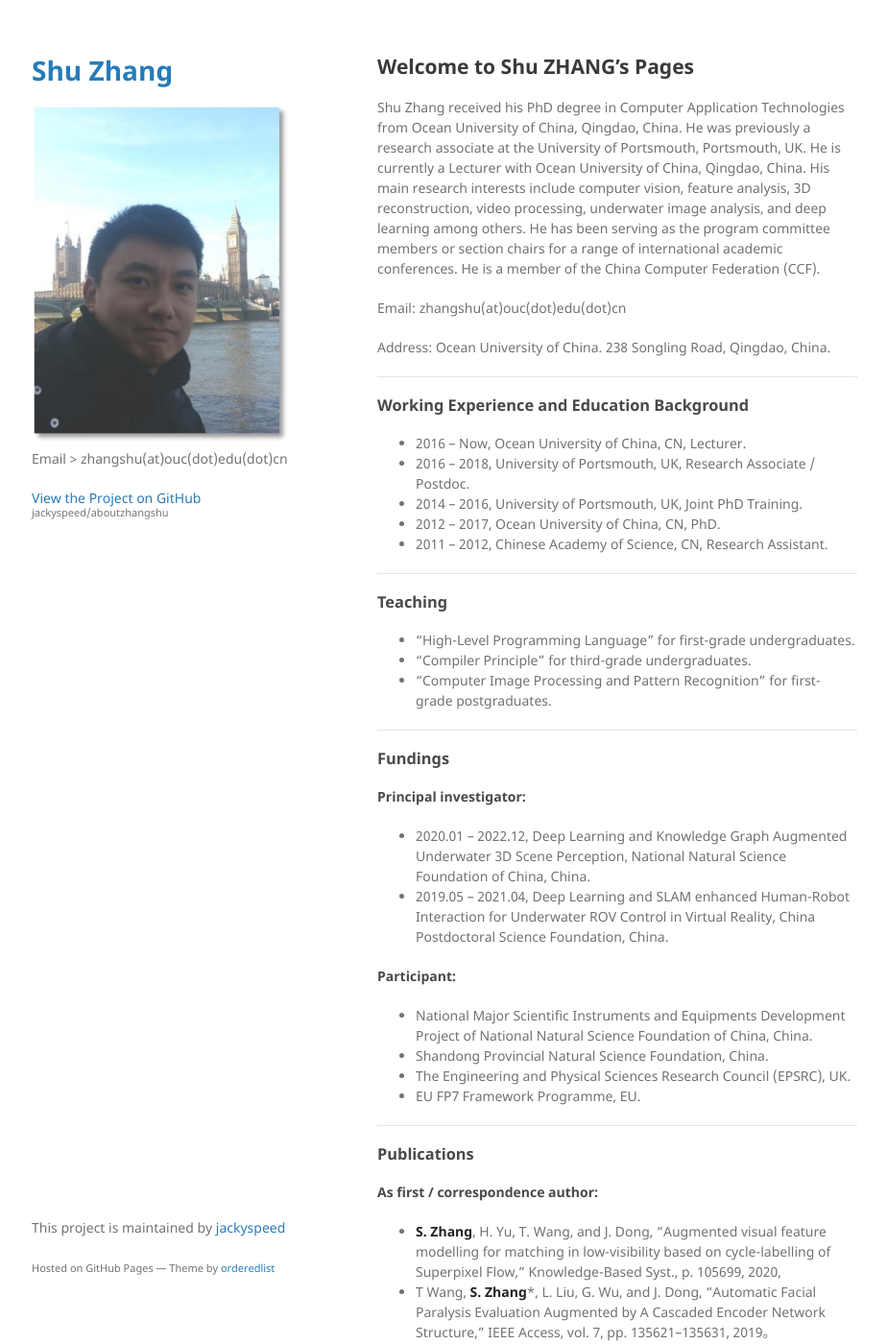
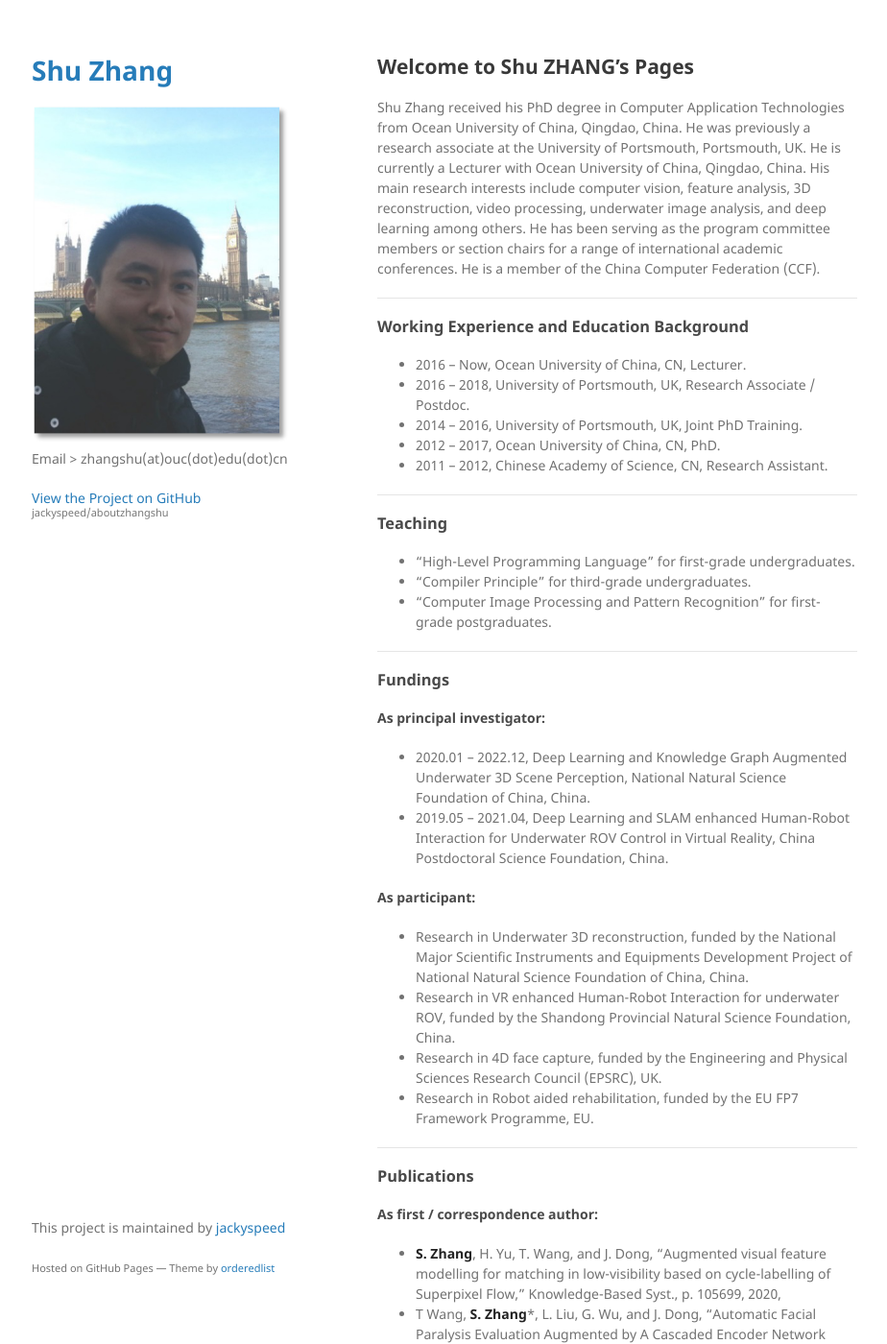
Before and after one commit to jackyspeed/aboutzhangshu, a Jekyll site: the page built from index.md, in a window 1280 px wide and 1400 px high. Shown: the whole window at 96% size, without its empty margins (177-1101 px from the left). Built offline with Jekyll 4.4.1, drawn with Linux system fonts in a browser that asks for light colours; our own code applies the rules of GitHub Pages for plain Markdown files.

Commit message:
Update index.md

```diff
--- a/index.md
+++ b/index.md
@@ -7,20 +7,15 @@ layout: default
 
 Shu Zhang received his PhD degree in Computer Application Technologies from Ocean University of China, Qingdao, China. He was previously a research associate at the University of Portsmouth, Portsmouth, UK. He is currently a Lecturer with Ocean University of China, Qingdao, China. His main research interests include computer vision, feature analysis, 3D reconstruction, video processing, underwater image analysis, and deep learning among others. He has been serving as the program committee members or section chairs for a range of international academic conferences. He is a member of the China Computer Federation (CCF).
 
-
-Email: zhangshu(at)ouc(dot)edu(dot)cn
-
-Address: Ocean University of China. 238 Songling Road, Qingdao, China.
-
 ---
 
 ### Working Experience and Education Background
 
-- 2016 – Now,   Ocean University of China, CN,    Lecturer.
-- 2016 – 2018,  University of Portsmouth, UK,     Research Associate / Postdoc.
-- 2014 – 2016,	University of Portsmouth, UK,     Joint PhD Training.
-- 2012 – 2017,	Ocean University of China, CN,    PhD.
-- 2011 – 2012,	Chinese Academy of Science, CN,   Research Assistant.
+- 2016 – Now,  Ocean University of China, CN,  Lecturer.
+- 2016 – 2018, University of Portsmouth, UK,   Research Associate / Postdoc.
+- 2014 – 2016, University of Portsmouth, UK,   Joint PhD Training.
+- 2012 – 2017, Ocean University of China, CN,  PhD.
+- 2011 – 2012, Chinese Academy of Science, CN, Research Assistant.
 
 ---
 
@@ -34,17 +29,17 @@ Address: Ocean University of China. 238 Songling Road, Qingdao, China.
 
 ### Fundings
 
-#### Principal investigator:
+#### As principal investigator:
 
  - 2020.01 – 2022.12,  Deep Learning and Knowledge Graph Augmented Underwater 3D Scene Perception, National Natural Science Foundation of China, China.
  - 2019.05 – 2021.04,  Deep Learning and SLAM enhanced Human-Robot Interaction for Underwater ROV Control in Virtual Reality,  China Postdoctoral Science Foundation, China.
 
-#### Participant:
+#### As participant:
 
-- National Major Scientific Instruments and Equipments Development Project of National Natural Science Foundation of China, China.
-- Shandong Provincial Natural Science Foundation, China.
-- The Engineering and Physical Sciences Research Council (EPSRC), UK.
-- EU FP7 Framework Programme, EU.
+- Research in Underwater 3D reconstruction, funded by the National Major Scientific Instruments and Equipments Development Project of National Natural Science Foundation of China, China.
+- Research in VR enhanced Human-Robot Interaction for underwater ROV, funded by the Shandong Provincial Natural Science Foundation, China.
+- Research in 4D face capture, funded by the Engineering and Physical Sciences Research Council (EPSRC), UK.
+- Research in Robot aided rehabilitation, funded by the EU FP7 Framework Programme, EU.
 
 ---
 
```
